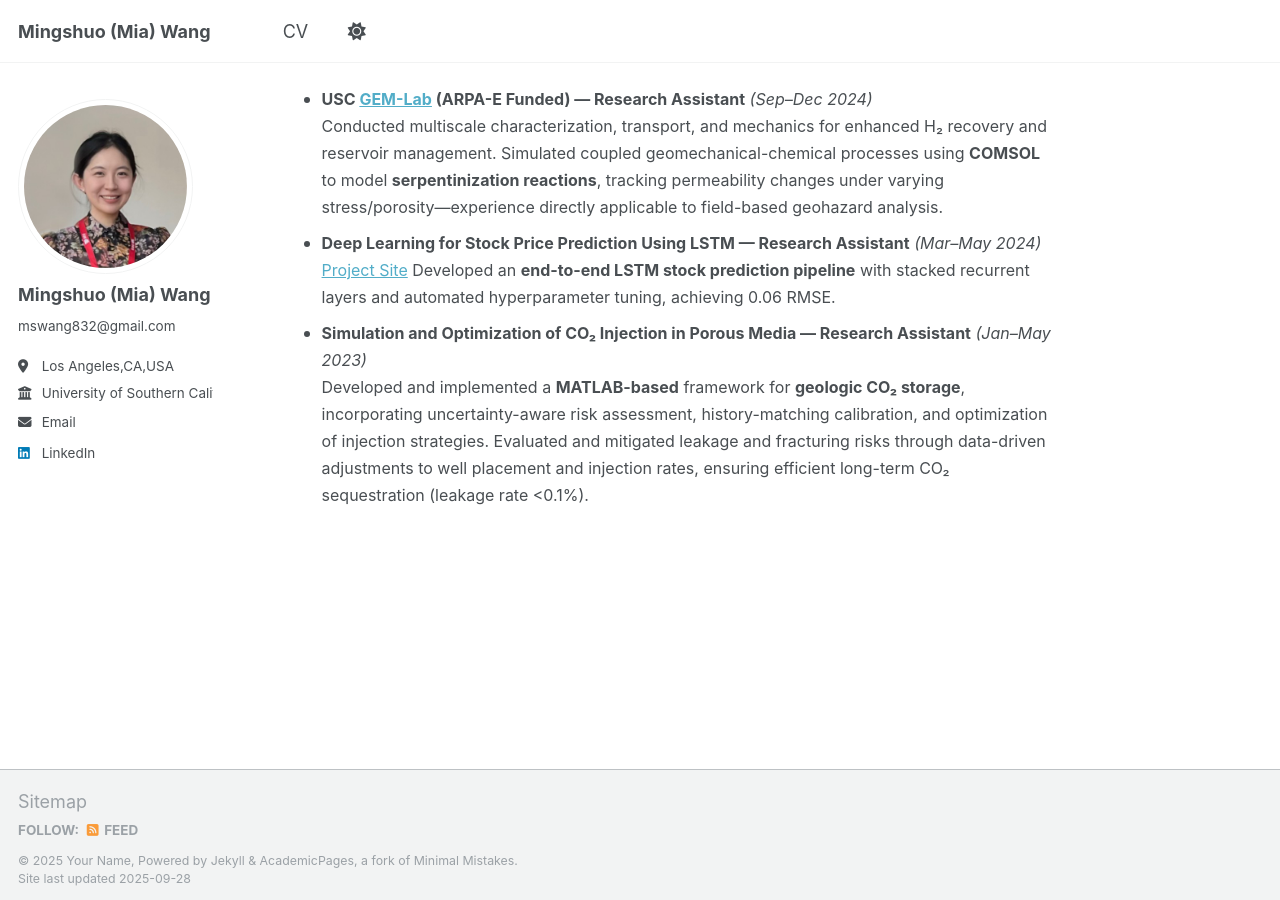
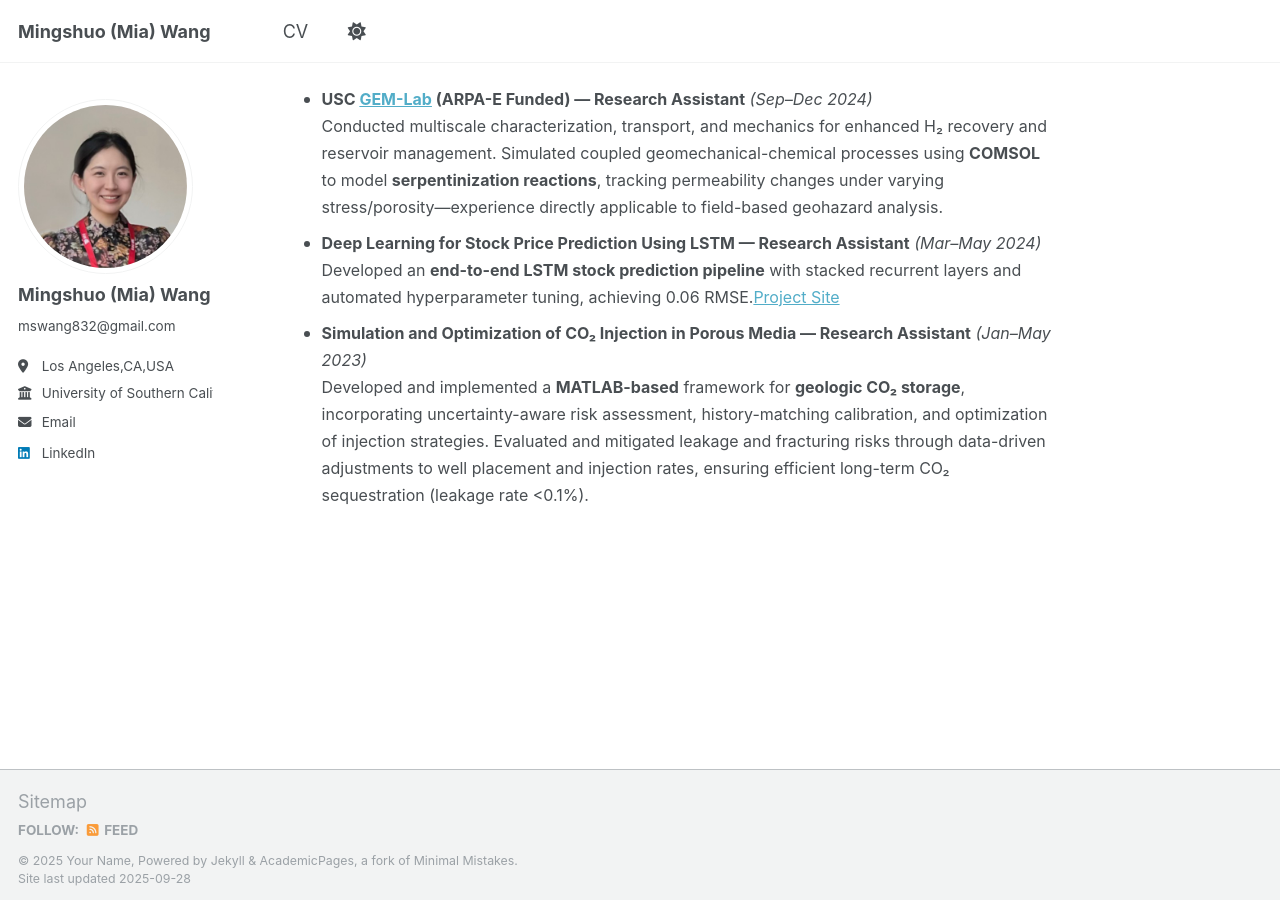
Before and after one commit to Miawang32/Miawang32.github.io, a Jekyll site: the page built from _pages/about.md, in a window 1280 px wide and 900 px high, scrolled down 1816 px. Built offline with Jekyll 4.4.1, drawn with Linux system fonts in a browser that asks for light colours; a script that is not in the unit is left out.

```diff
--- a/_pages/about.md
+++ b/_pages/about.md
@@ -81,8 +81,8 @@ R. A. Wibawa, M. Wang, B. Jha — [Submitting to SPE [ATCE 2025](https://www.atc
 Conducted multiscale characterization, transport, and mechanics for enhanced H₂ recovery and reservoir management. Simulated coupled geomechanical-chemical processes using **COMSOL** to model **serpentinization reactions**, tracking permeability changes under varying stress/porosity—experience directly applicable to field-based geohazard analysis.
 </span>
 - <span style="font-size:16px">
-**Deep Learning for Stock Price Prediction Using LSTM — Research Assistant** *(Mar–May 2024)* [Project Site](https://github.com/Miawang32/GEOLOGIC_CO2_STORAGE)
-Developed an **end-to-end LSTM stock prediction pipeline** with stacked recurrent layers and automated hyperparameter tuning, achieving 0.06 RMSE.
+**Deep Learning for Stock Price Prediction Using LSTM — Research Assistant** *(Mar–May 2024)*
+Developed an **end-to-end LSTM stock prediction pipeline** with stacked recurrent layers and automated hyperparameter tuning, achieving 0.06 RMSE.[Project Site](https://github.com/Miawang32/GEOLOGIC_CO2_STORAGE)
 </span>
 - <span style="font-size:16px">
 **Simulation and Optimization of CO₂ Injection in Porous Media — Research Assistant** *(Jan–May 2023)*
```
